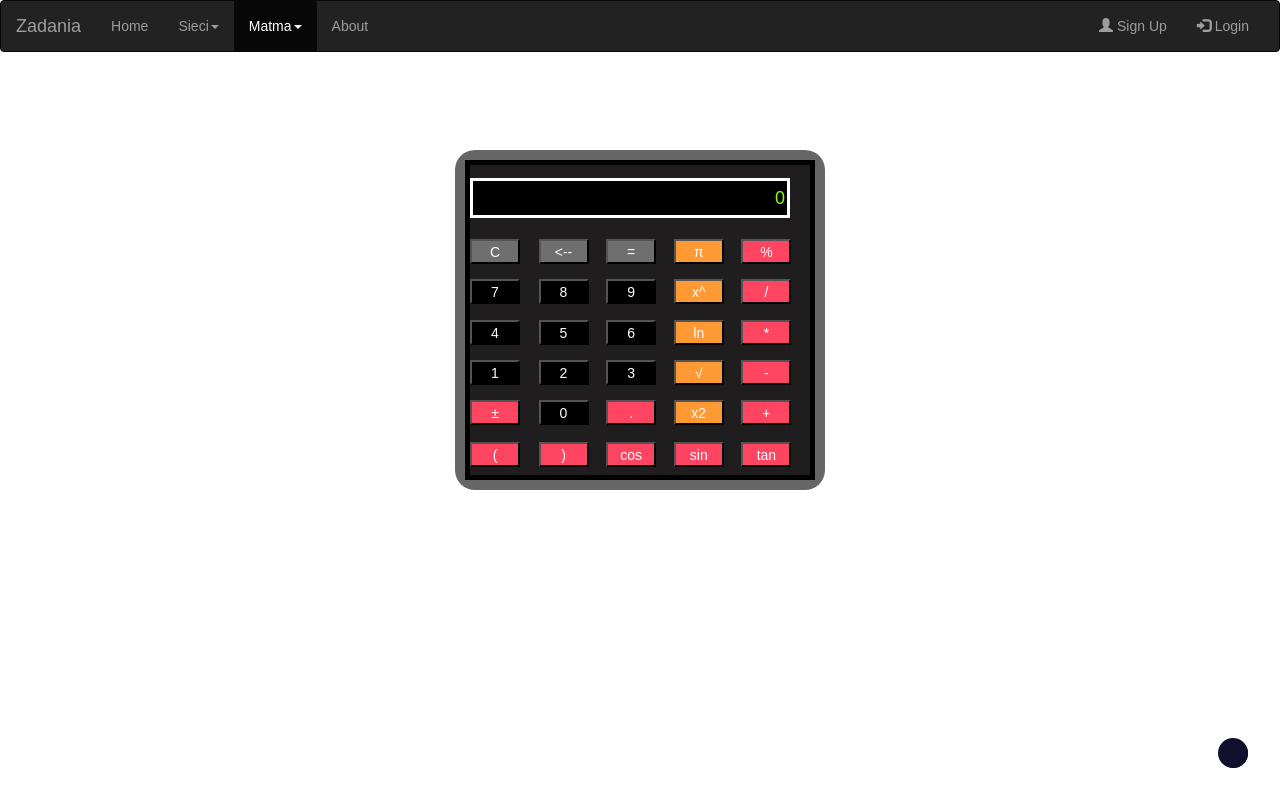
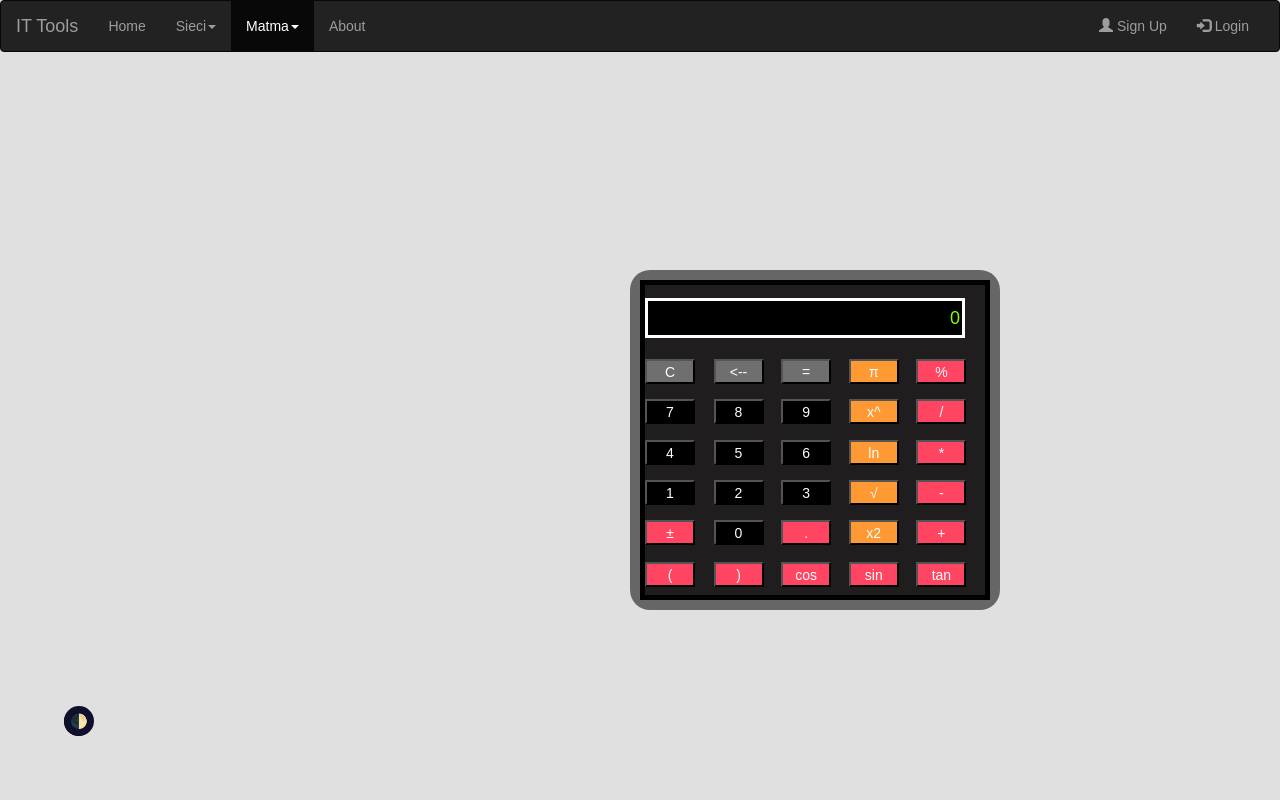
Before and after one commit to PawelMierzwa/school-cheat, a PHP site: page /calc in a window 1280 px wide. Run offline with PHP 8.4, Linux system fonts and the light colour scheme.

Commit message:
Minor tweaks

```diff
--- a/template/css/calc.css
+++ b/template/css/calc.css
@@ -1,9 +1,9 @@
 .content{
-    top: 20%;
+    top: 35%;
     left: 50%;
     transform: translateX(-50%);
     position: absolute;
-    display: block;
+    z-index: 2;
 }
 
 .calculator {
@@ -13,6 +13,8 @@
     box-shadow: 0px 0px 0px 10px #666;
     border: 5px solid black;
     border-radius: 10px;
+    position: absolute;
+    z-index: 2;
 }
 
 #display {
--- a/template/header.php
+++ b/template/header.php
@@ -14,7 +14,7 @@
                     <span class="icon-bar"></span>
                     <span class="icon-bar"></span>
                 </button>
-                <a class="navbar-brand" href="/">Zadania</a>
+                <a class="navbar-brand" href="/">IT Tools</a>
             </div>
             <div class="collapse navbar-collapse" id="ultrasupercoolnavbar">
                 <?php
@@ -196,9 +196,9 @@
         const options = {
             bottom: '64px', // default: '32px'
             right: 'unset', // default: '32px'
-            left: '32px', // default: 'unset'
-            time: '0.4s', // default: '0.3s'
-            mixColor: '#fff', // default: '#fff'
+            left: '64px', // default: 'unset'
+            time: '0.5s', // default: '0.3s'
+            mixColor: '#e0e0e0', // default: '#fff'
             backgroundColor: '#e0e0e0',  // default: '#fff'
             buttonColorDark: '#100f2c',  // default: '#100f2c'
             buttonColorLight: '#fff', // default: '#fff'
@@ -208,7 +208,7 @@
         }
 
         function addDarkmodeWidget() {
-            new Darkmode().showWidget();
+            new Darkmode(options).showWidget();
         }
         window.addEventListener('load', addDarkmodeWidget);
     </script>
--- a/template/index.html
+++ b/template/index.html
@@ -1,3 +1,3 @@
 <div class="content">
-    <img src="template/img/placeholder.png" width="500px" height="500px" style="text-align: center;">
+    <img src="template/img/placeholder.png" style="text-align: center; width:25%; height: 25%;">
 </div>
```
